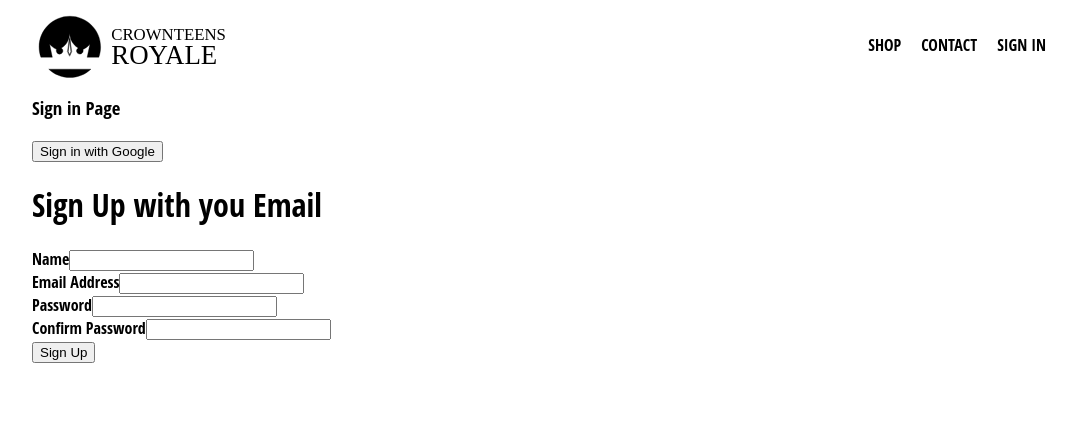
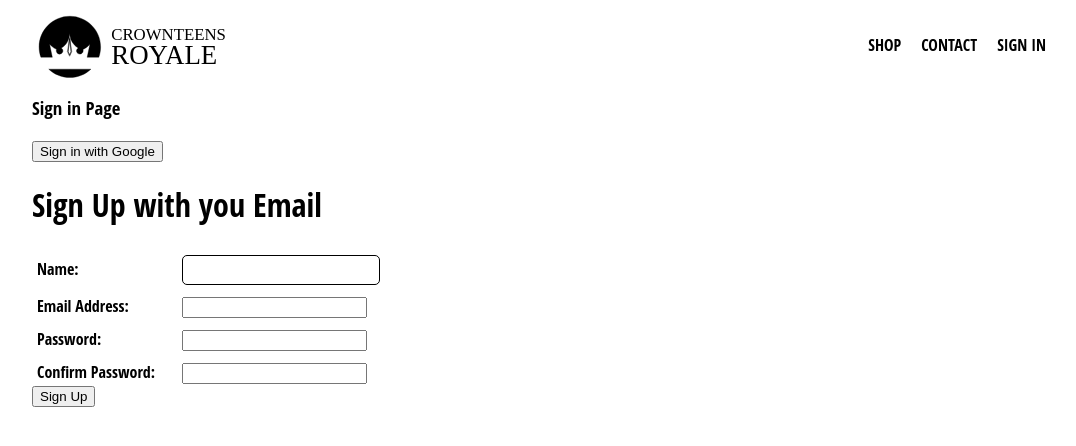
Before and after one commit to mattlauigan/crownteens_royale, a React (Vite) app: page /signin in a window 1280 px wide. Shown: the top 446 px of the page, without its empty margins (96-1172 px from the left). Built offline with nearby package versions, Linux system fonts and the light colour scheme.

Commit message:
Change data in sign up foorm page and added some display

```diff
--- a/src/components/routes/pages/SignupFormPage.tsx
+++ b/src/components/routes/pages/SignupFormPage.tsx
@@ -1,87 +1,140 @@
-import { ChangeEvent, useState } from "react";
+import { ChangeEvent, FC, useState } from "react";
 import StoreAuthUserWithEmailAndPassword, {
-  SignUpWithEmailData,
   SignUpFormData,
 } from "../../../utils/firebase/firebase-utils";
 
-const SignupFormPage = ({
-  displayName,
-  email,
-  password,
-  confirmPassword,
-}: SignUpFormData) => {
-  const [SignUpData, setSignUpData] = useState<SignUpWithEmailData>();
+const SignupFormPage = () => {
+  const [SignUpData, setSignUpData] = useState<SignUpFormData>({
+    displayName: "",
+    email: "",
+    password: "",
+    confirmPassword: "",
+  });
 
   const handleChange = (e: ChangeEvent<HTMLInputElement>) => {
     const { name, value } = e.target;
     setSignUpData({ ...SignUpData!, [name]: value });
     // console.log(name, "::", value);
-    console.log(name);
   };
 
   const handleSubmit = async (event: React.FormEvent<SignUpFormData>) => {
     event.preventDefault();
     const e = event.currentTarget;
 
-    console.log(e.password);
-    console.log(e.confirmPassword);
-    if (e.password != e.confirmPassword) {
-      return false;
+    try {
+      const { user } = await StoreAuthUserWithEmailAndPassword(SignUpData!);
+      console.log(user);
+      console.log(SignUpData.password);
+    } catch (error) {
+      console.log("There is an error creating the user", error);
     }
 
-    const result = await StoreAuthUserWithEmailAndPassword(SignUpData!);
-    console.log(result);
     // return true;
   };
 
   return (
     <div>
       <h1>Sign Up with you Email</h1>
-      <form onSubmit={() => handleSubmit}>
+      <form onSubmit={async () => handleSubmit}>
         <div>
-          <label htmlFor="displayName">Name</label>
+          <label
+            htmlFor="displayName"
+            style={{
+              width: "150px",
+              padding: "10px 0 0 5px",
+              display: "inline-block",
+              textAlign: "left",
+            }}
+          >
+            Name:
+          </label>
           <input
             required
             type="text"
             name="displayName"
             id="displayName"
             onChange={handleChange}
-            value={displayName}
+            value={SignUpData.displayName}
+            minLength={3}
+            maxLength={20}
+            style={{
+              height: "30px",
+              border: "1.5px solid black",
+              borderRadius: "5px",
+              padding: "10px",
+              font: "Open Sans Condensed , sans-serif",
+              fontSize: "13px",
+              letterSpacing: "1px",
+            }}
           />
         </div>
         <div>
-          <label htmlFor="displayName">Email Address</label>
+          <label
+            htmlFor="email"
+            style={{
+              width: "150px",
+              padding: "10px 0 0 5px",
+              textAlign: "left",
+              display: "inline-block",
+            }}
+          >
+            Email Address:
+          </label>
           <input
             required
             type="email"
             name="email"
             id="email"
             onChange={handleChange}
-            value={email}
+            value={SignUpData.email}
+            minLength={3}
+            maxLength={50}
           />
         </div>
         <div>
-          <label htmlFor="displayName">Password</label>
+          <label
+            htmlFor="password"
+            style={{
+              width: "150px",
+              padding: "10px 0 0 5px",
+              display: "inline-block",
+              textAlign: "left",
+            }}
+          >
+            Password:
+          </label>
           <input
             required
             type="password"
             name="password"
             id="password"
             onChange={handleChange}
-            value={password}
+            value={SignUpData.password}
             minLength={8}
+            maxLength={20}
           />
         </div>
         <div>
-          <label htmlFor="displayName">Confirm Password</label>
+          <label
+            htmlFor="confirmPassword"
+            style={{
+              width: "150px",
+              padding: "10px 0 0 5px",
+              display: "inline-block",
+              textAlign: "left",
+            }}
+          >
+            Confirm Password:
+          </label>
           <input
             required
             type="password"
             name="confirmPassword"
             id="confirmPassword"
             onChange={handleChange}
-            value={confirmPassword}
+            value={SignUpData.confirmPassword}
             minLength={8}
+            maxLength={20}
           />
         </div>
         <button type="submit">Sign Up</button>
--- a/src/utils/firebase/firebase-utils.ts
+++ b/src/utils/firebase/firebase-utils.ts
@@ -17,10 +17,6 @@ export type SignUpFormData = {
   email?: string;
   password?: string;
   confirmPassword?: string;
-};
-
-export type SignUpWithEmailData = {
-  data: SignUpFormData;
 };
 
 const firebaseConfig = {
@@ -70,11 +66,11 @@ export const StoreUserDocumentsFromAuth = async (userAuth: userData) => {
   }
 };
 
-const StoreAuthUserWithEmailAndPassword = async (Auth: SignUpWithEmailData) => {
-  const { email, password } = Auth.data;
+const StoreAuthUserWithEmailAndPassword = async ({
+  email,
+  password,
+}: SignUpFormData) => {
+  return await createUserWithEmailAndPassword(auth, email!, password!);
+};
 
-  if (!email || !password) return false;
-
-  return await createUserWithEmailAndPassword(auth, email, password);
-};
 export default StoreAuthUserWithEmailAndPassword;
```
